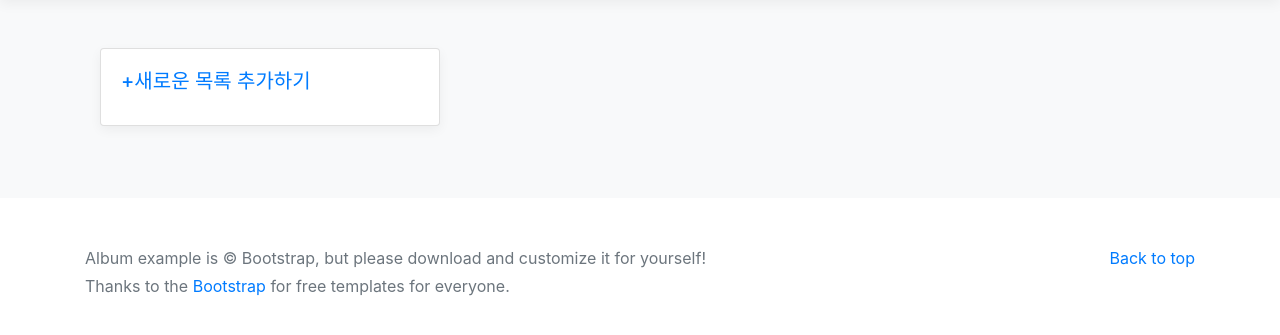
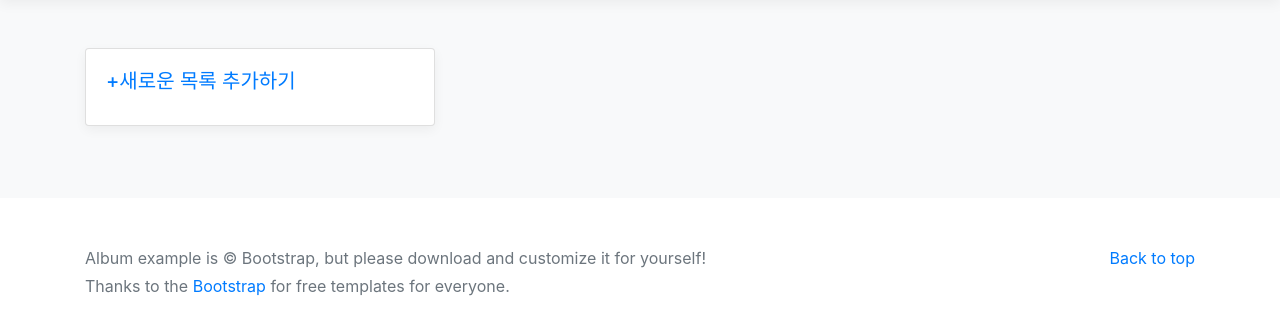
Before and after one commit to jangjichang/Today-I-Learn, a Django app: page /todolist/ in a window 1280 px wide. Shown: the part 56-391 px from the top of the page. Run offline with Django 3.2, Linux system fonts and the light colour scheme; the visitor is signed in with stand-in values (Sample User, id 1); data that the repository does not hold is empty; some libraries are stand-ins or nearby versions.

Commit message:
수정 - div col 4로 수정

```diff
--- a/StudyWithMentor/assignment_003_feedback/src/todolist/templates/todolist/work_list.html
+++ b/StudyWithMentor/assignment_003_feedback/src/todolist/templates/todolist/work_list.html
@@ -4,10 +4,11 @@
 {% load staticfiles %}
 
 {% block content %}
+<div class="row">
     <!--object_list가 있으면 work 출력 후 마지막에 +Add another work 출력-->
     {% if object_list %}
         {% for work in object_list %}
-            <div class="col-md-4">
+            <div class="col-4">
                 <div class="card mb-4 box-shadow">
                     <div class="card-body">
                         <h5 class="card-title"><a href="{% url 'todolist:work_update' work.id %}">{{ work.name }}</a></h5>
@@ -31,7 +32,7 @@
             </div>
             {% if forloop.last %}
             <!--object_list가 있을 때 마지막 work 출력 후 +Add another work 출력-->
-                <div class="col-md-4">
+                <div class="col-4">
                     <div class="card mb-4 box-shadow">
                         <div class="card-body">
                             <h5 class="card-title"><a href="{% url 'todolist:work_add' %}">+새로운 목록 추가하기</a></h5>
@@ -42,7 +43,7 @@
         {% endfor %}
     {% else %}
     <!--object_list가 없으면 +Add a work 출력-->
-        <div class="col-md-4">
+        <div class="col-4">
             <div class="card mb-4 box-shadow">
                 <div class="card-body">
                     <h5 class="card-title"><a href="{% url 'todolist:work_add' %}">+새로운 목록 추가하기</a></h5>
@@ -50,4 +51,5 @@
             </div>
         </div>
     {% endif %}
+</div>
 {% endblock %}
```
